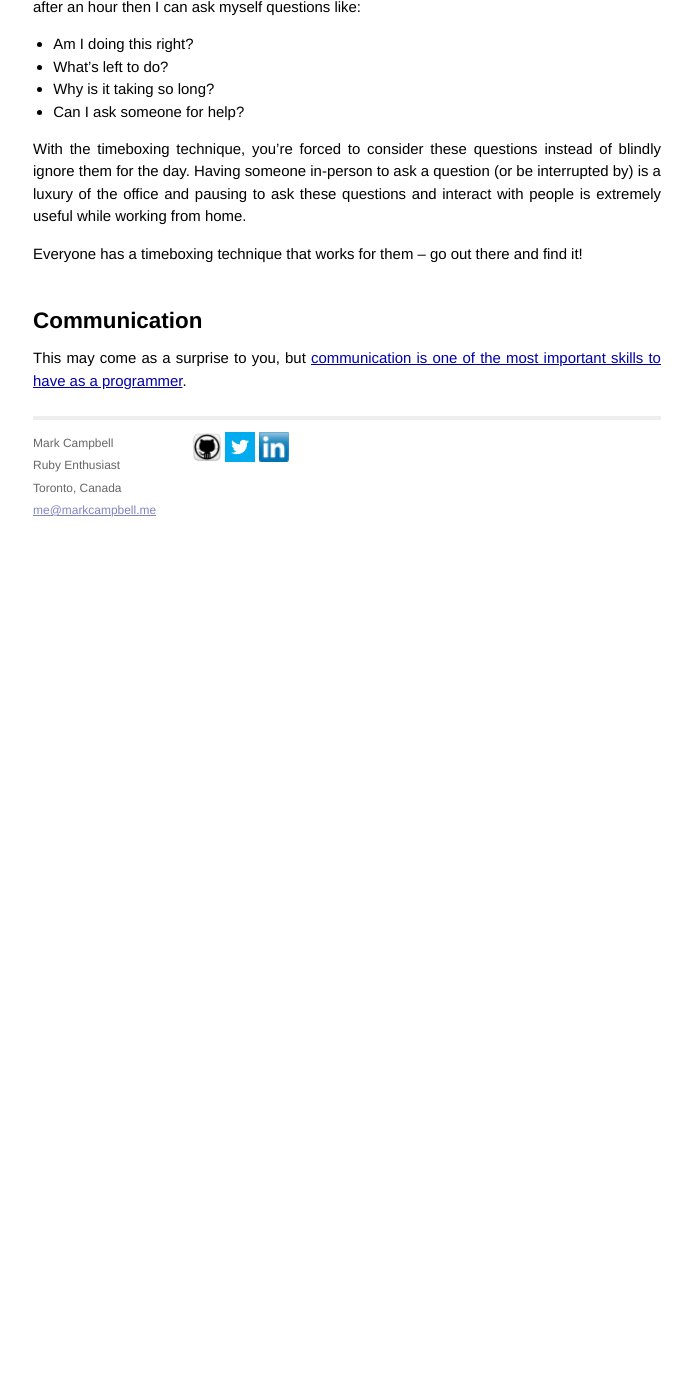
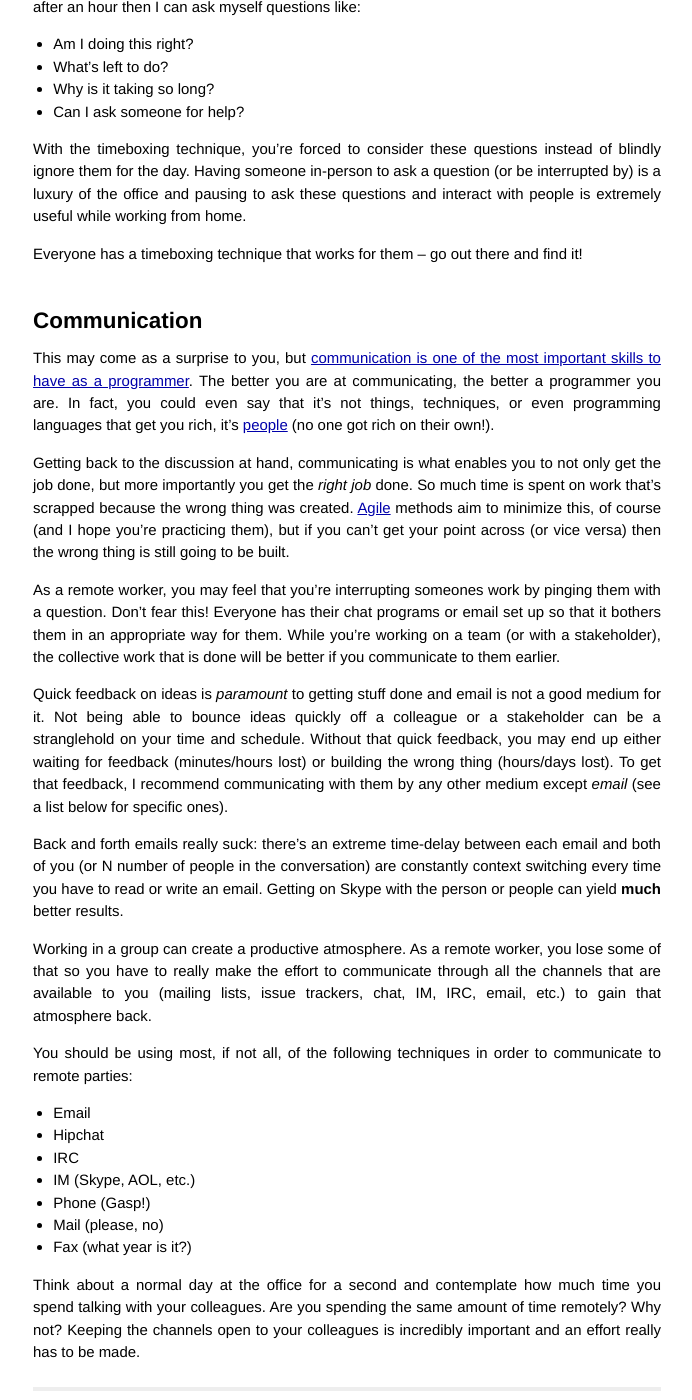
Before and after one commit to Nitrodist/markcampbell.me, a Jekyll site: the page built from _posts/2013-05-23-how-to-work-remotely.markdown, in a window 1280 px wide and 1400 px high, scrolled down 1592 px. Shown: the whole window, without its empty margins (293-985 px from the left). Built offline with Jekyll 4.4.1, drawn with Linux system fonts in a browser that asks for light colours; before the commit the page ends 2181 px from its top, so only the background shows below that.

Commit message:
Update communication section of 'How to work remotely post'

```diff
--- a/_posts/2013-05-23-how-to-work-remotely.markdown
+++ b/_posts/2013-05-23-how-to-work-remotely.markdown
@@ -52,4 +52,26 @@ Everyone has a timeboxing technique that works for them -- go out there and find
 
 ## Communication
 
-This may come as a surprise to you, but [communication is one of the most important skills to have as a programmer](http://www.codinghorror.com/blog/2011/02/how-to-write-without-writing.html).
+This may come as a surprise to you, but [communication is one of the most important skills to have as a programmer](http://www.codinghorror.com/blog/2011/02/how-to-write-without-writing.html). The better you are at communicating, the better a programmer you are. In fact, you could even say that it's not things, techniques, or even programming languages that get you rich, it's [people](http://www.imdb.com/title/tt0070723/) (no one got rich on their own!).
+
+Getting back to the discussion at hand, communicating is what enables you to not only get the job done, but more importantly you get the *right job* done.  So much time is spent on work that's scrapped because the wrong thing was created. [Agile](http://en.wikipedia.org/wiki/Agile_software_development) methods aim to minimize this, of course (and I hope you're practicing them), but if you can't get your point across (or vice versa) then the wrong thing is still going to be built.
+
+As a remote worker, you may feel that you're interrupting someones work by pinging them with a question. Don't fear this! Everyone has their chat programs or email set up so that it bothers them in an appropriate way for them. While you're working on a team (or with a stakeholder), the collective work that is done will be better if you communicate to them earlier.
+
+Quick feedback on ideas is *paramount* to getting stuff done and email is not a good medium for it. Not being able to bounce ideas quickly off a colleague or a stakeholder can be a stranglehold on your time and schedule. Without that quick feedback, you may end up either waiting for feedback (minutes/hours lost) or building the wrong thing (hours/days lost).  To get that feedback, I recommend communicating with them by any other medium except *email* (see a list below for specific ones).
+
+Back and forth emails really suck: there's an extreme time-delay between each email and both of you (or N number of people in the conversation) are constantly context switching every time you have to read or write an email. Getting on Skype with the person or people can yield **much** better results.
+
+Working in a group can create a productive atmosphere. As a remote worker, you lose some of that so you have to really make the effort to communicate through all the channels that are available to you (mailing lists, issue trackers, chat, IM, IRC, email, etc.) to gain that atmosphere back.
+
+You should be using most, if not all, of the following techniques in order to communicate to remote parties:
+
+* Email
+* Hipchat
+* IRC
+* IM (Skype, AOL, etc.)
+* Phone (Gasp!)
+* Mail (please, no)
+* Fax (what year is it?)
+
+Think about a normal day at the office for a second and contemplate how much time you spend talking with your colleagues. Are you spending the same amount of time remotely? Why not? Keeping the channels open to your colleagues is incredibly important and an effort really has to be made.
```
